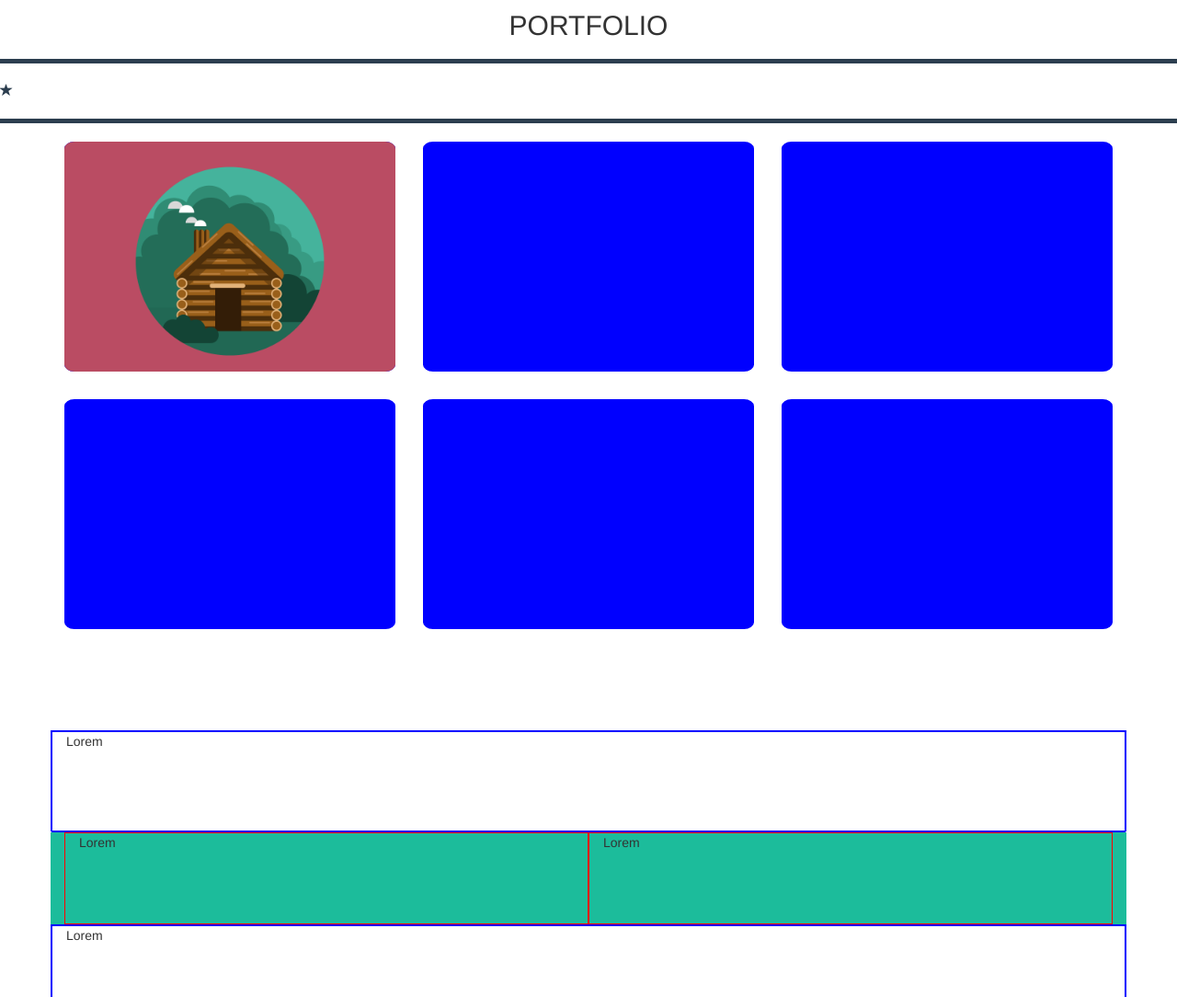
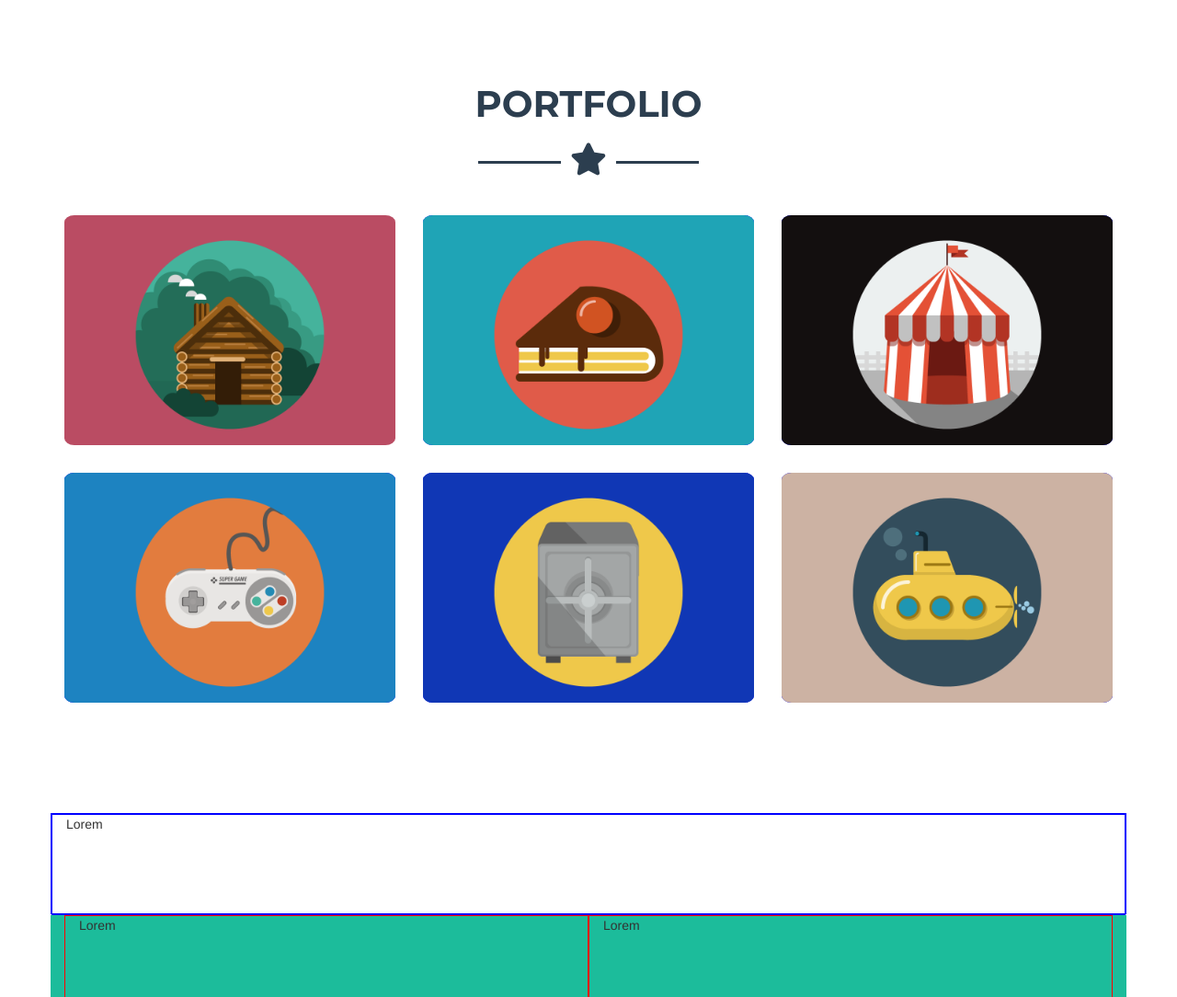
Before and after one commit to alessandroboscato/html-css-bootstrap-freelancer, a plain HTML site: page index.html in a window 1280 px wide. Shown: the part 780-1864 px from the top of the page at 92% size. Drawn offline with Linux system fonts and the light colour scheme.

Commit message:
Inserite img nei div box

```diff
--- a/css/style.css
+++ b/css/style.css
@@ -48,6 +48,12 @@ h1 {
   font-weight: 900;
 }
 
+#portfolio h2 {
+  font-family: 'Montserrat', sans-serif;
+  font-size: 40px;
+  font-weight: bold;
+}
+
 /* mix */
 .btn_green {
   background-color: #1CBC9B;
@@ -61,12 +67,15 @@ h1 {
 }
 
 .p_top_80 {
-  padding-top: 0px;
+  padding-top: 80px;
 }
 .p_bottom_80 {
   padding-bottom: 80px;
 }
 
+.p_bottom_40 {
+  padding-bottom: 40px;
+}
 /* navigation */
 
 .header_top {
@@ -127,6 +136,7 @@ h1 {
 }
 
 /* divider */
+
 ._star {
   font-size: 35px;
 }
@@ -140,14 +150,13 @@ h1 {
   background-color: #fff;
 }
 
+._dark::after, ._dark:before {
+  background-color: #2C3E4F;
+}
+/* portfolio */
 
-/* portfolio */
-#portfolio .divider {
+#portfolio h2 {
   color: #2C3E4F;
-}
-
-#portfolio .divider hr {
-  border-top: 5px solid #2C3E4F;
 }
 .box_portfolio {
   height: 250px;
--- a/index.html
+++ b/index.html
@@ -62,36 +62,44 @@
     <main>
       <!-- portfolio -->
       <section id="portfolio" class="p_top_80 p_bottom_80">
-        <h2 class="text-center text-uppercase ">portfolio</h2>
-        <div class="divider">
-          <hr>
-          <span class="glyphicon glyphicon-star span_absolute" aria-hidden="true"></span>
-          <hr>
+        <h2 class="text-center text-uppercase ">portfolio<h2>
+        <div class="_star _dark text-center p_bottom_40">
+          <i class="fas fa-star"></i>
         </div>
         <div class="container">
           <div class="row">
             <div class="col-xs-12 col-sm-6 col-md-4">
               <div class="box_portfolio">
-                <img src="img/cabin.png" alt="">
+                <img src="img/cabin.png" alt="Foto cabin">
               </div>
             </div>
             <div class="col-xs-12 col-sm-6 col-md-4">
               <div class="overlay">
                 <!-- mettere più qui dentro -->
               </div>
-              <div class="box_portfolio"></div>
+              <div class="box_portfolio">
+                <img src="img/cake.png" alt="Foto cake">
+              </div>
             </div>
             <div class="col-xs-12 col-sm-6 col-md-4">
-              <div class="box_portfolio"></div>
+              <div class="box_portfolio">
+                <img src="img/circus.png" alt="Foto circus">
+              </div>
             </div>
             <div class="col-xs-12 col-sm-6 col-md-4">
-              <div class="box_portfolio"></div>
+              <div class="box_portfolio">
+                <img src="img/game.png" alt="Foto game">
+              </div>
             </div>
             <div class="col-xs-12 col-sm-6 col-md-4">
-              <div class="box_portfolio"></div>
+              <div class="box_portfolio">
+                <img src="img/safe.png" alt="Foto safe">
+              </div>
             </div>
             <div class="col-xs-12 col-sm-6 col-md-4">
-              <div class="box_portfolio"></div>
+              <div class="box_portfolio">
+                <img src="img/submarine.png" alt="Foto sumbarine">
+              </div>
             </div>
           </div>
         </div>
```
